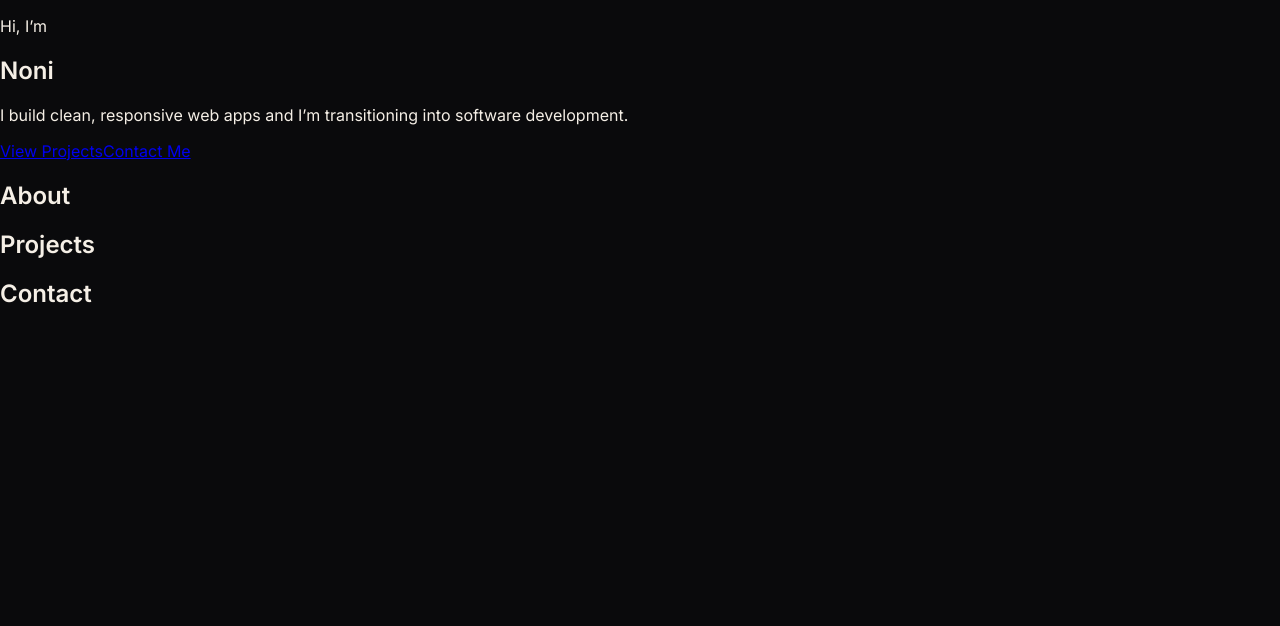
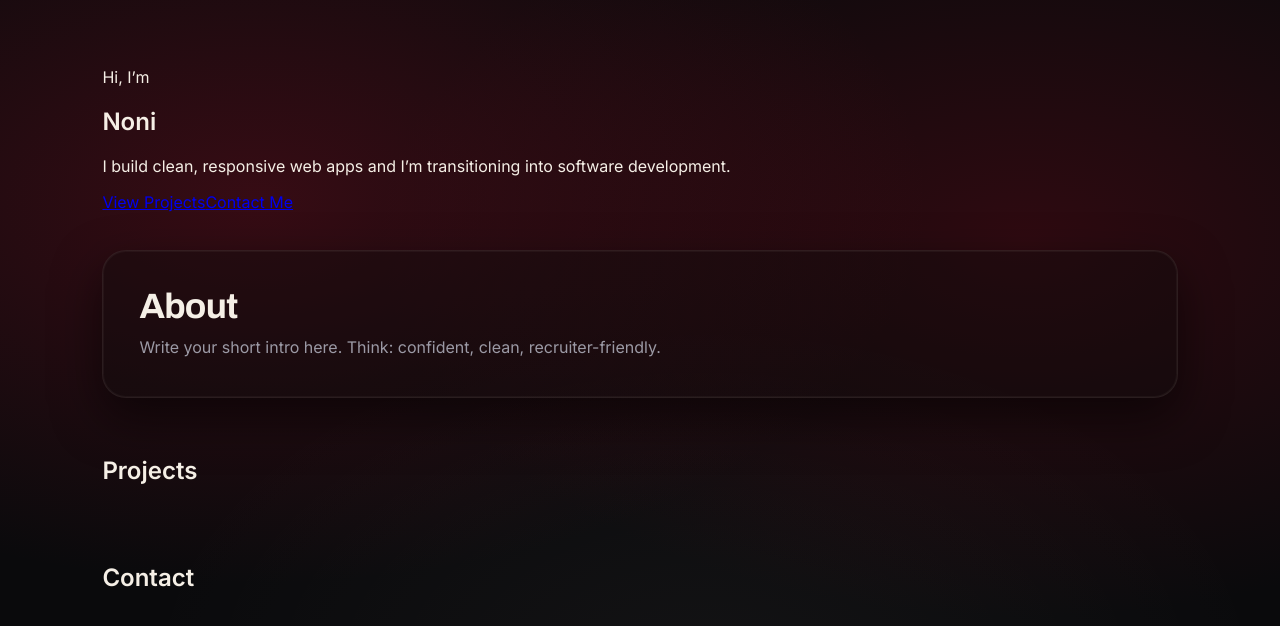
Before and after one commit to Noni-Sts/portfolio, a React (Vite) app in the folder portfolio/: page /#starting in a window 1280 px wide. Both pictures are taken after a click on the button "Enter Stream". Shown: the top 626 px of the page. Built offline with nearby package versions, Linux system fonts and the light colour scheme.

Commit message:
Home page scaffold: spacing + panels

```diff
--- a/portfolio/src/index.css
+++ b/portfolio/src/index.css
@@ -612,3 +612,81 @@ body {
     font-size: clamp(2.2rem, 9vw, 3rem);
   }
 }
+
+/* =========================================================
+  HOME - ACTUAL PORTOLIO SITE CSS
+   ========================================================= */
+
+/* =========================================================
+   MAIN SITE (HOME) — streamer-like scaffold
+   ========================================================= */
+
+.site {
+  min-height: 100vh;
+  background: var(--bg);
+  color: var(--cream);
+}
+
+/* same vibe as overlay bg but calmer */
+.site__bg {
+  position: fixed;
+  inset: 0;
+  z-index: 0;
+  pointer-events: none;
+
+  background:
+    radial-gradient(
+      70rem 40rem at 20% 25%,
+      rgba(138, 15, 35, 0.35),
+      transparent 60%
+    ),
+    radial-gradient(
+      65rem 38rem at 80% 30%,
+      rgba(91, 10, 22, 0.45),
+      transparent 62%
+    ),
+    radial-gradient(
+      55rem 35rem at 55% 85%,
+      rgba(245, 239, 230, 0.04),
+      transparent 65%
+    ),
+    linear-gradient(180deg, rgba(10, 10, 12, 1), rgba(10, 10, 12, 1));
+}
+
+.site__wrap {
+  position: relative;
+  z-index: 1;
+
+  width: min(72rem, 100%);
+  margin: 0 auto;
+  padding: clamp(2rem, 4vw, 4rem) clamp(1.25rem, 3vw, 2.5rem);
+
+  display: grid;
+  gap: clamp(1.5rem, 3vw, 2.5rem);
+}
+
+.panel {
+  border-radius: 1.5rem;
+  padding: clamp(1.5rem, 3vw, 2.25rem);
+
+  background: rgba(12, 12, 14, 0.35);
+  border: 1px solid rgba(245, 239, 230, 0.08);
+
+  box-shadow:
+    0 1.2rem 3rem rgba(0, 0, 0, 0.55),
+    inset 0 0 0 1px rgba(245, 239, 230, 0.04);
+}
+
+.panel__title {
+  margin: 0 0 0.6rem;
+  font-family: var(--font-heading);
+  font-size: clamp(1.6rem, 3vw, 2.2rem);
+  letter-spacing: -0.02em;
+}
+
+.panel__text {
+  margin: 0;
+  color: rgba(170, 170, 182, 0.9);
+  max-width: 60ch;
+  line-height: 1.6;
+}
--- a/portfolio/src/pages/Home.jsx
+++ b/portfolio/src/pages/Home.jsx
@@ -5,11 +5,15 @@ import Contact from "../sections/Contact";
 
 export default function Home() {
   return (
-    <main>
-      <Hero />
-      <About />
-      <Projects />
-      <Contact />
+    <main className="site">
+      <div className="site__bg" aria-hidden="true" />
+
+      <div className="site__wrap">
+        <Hero />
+        <About />
+        <Projects />
+        <Contact />
+      </div>
     </main>
   );
 }
--- a/portfolio/src/sections/About.jsx
+++ b/portfolio/src/sections/About.jsx
@@ -1,7 +1,11 @@
 export default function About() {
   return (
-    <section id="about">
-      <h2>About</h2>
+    <section id="about" className="panel">
+      <h2 className="panel__title">About</h2>
+      <p className="panel__text">
+        Write your short intro here. Think: confident, clean,
+        recruiter-friendly.
+      </p>
     </section>
   );
 }
```
